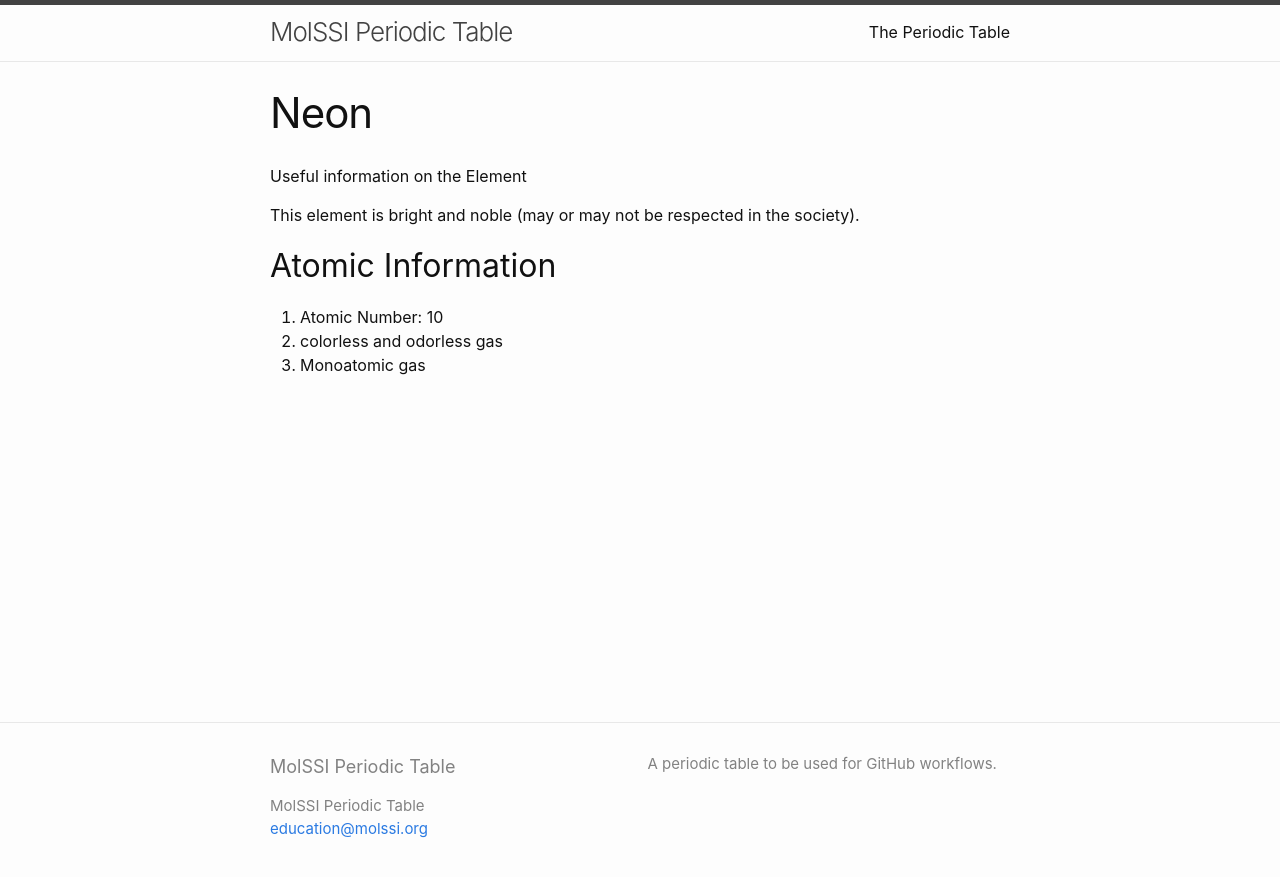
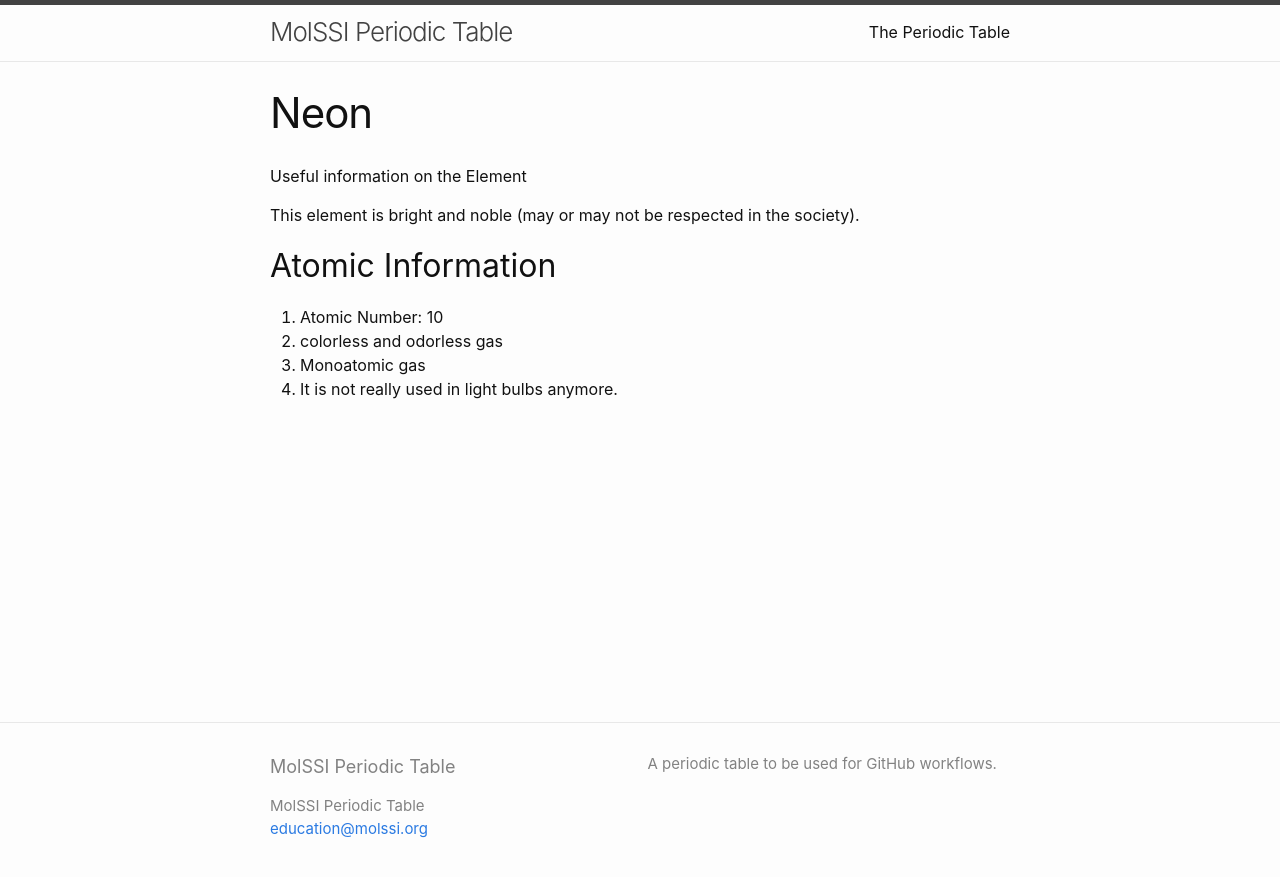
Before and after one commit to MolSSI-Education/periodic-table, a Jekyll site: the page built from elements/neon.md, in a window 1280 px wide. Shown: the top 877 px of the page. Built offline with Jekyll 4.4.1, drawn with Linux system fonts in a browser that asks for light colours.

Commit message:
Changed neon.md

```diff
--- a/elements/neon.md
+++ b/elements/neon.md
@@ -10,3 +10,4 @@ This element is bright and noble (may or may not be respected in the society).
 1. Atomic Number: 10
 2. colorless and odorless gas
 3. Monoatomic gas
+4. It is not really used in light bulbs anymore.
```
